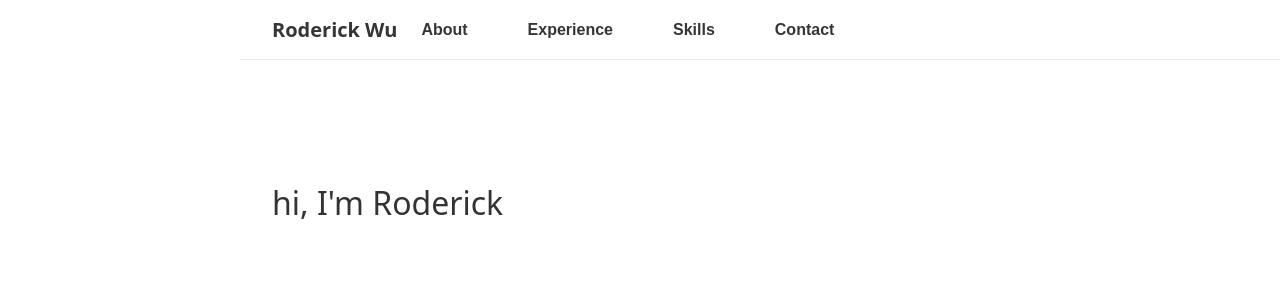
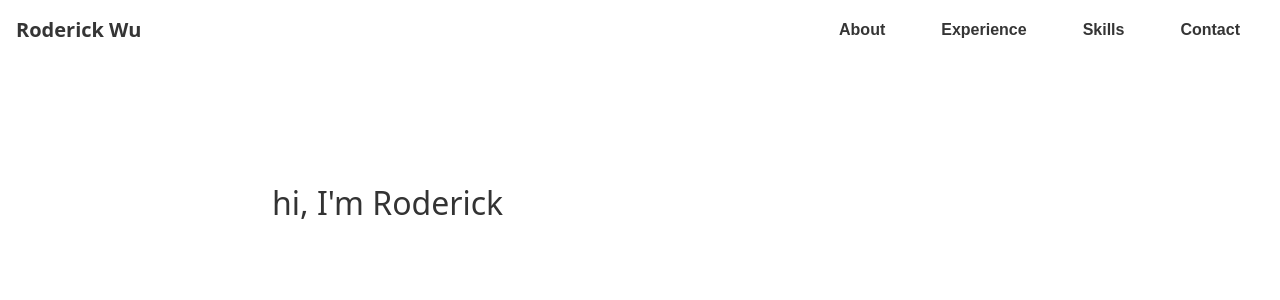
Before and after one commit to Roderick-Wu/Roderick-Wu.github.io, a Jekyll site: the page built from index.md, in a window 1280 px wide and 900 px high. Shown: the top 300 px of the window. Built offline with Jekyll 4.4.1, drawn with Linux system fonts in a browser that asks for light colours.

Commit message:
cleaner navigation/headers

```diff
--- a/assets/css/style.css
+++ b/assets/css/style.css
@@ -40,17 +40,19 @@ h1 {
 .nav-links {
   position: fixed;
   top: 0;
-  width: 100%;
+  left: 0;
+  right: 0;
   height: 60px;
   background: #ffffffcc;
   backdrop-filter: blur(4px);
   display: flex;
   align-items: center;
-  padding: 0 2rem;
+  justify-content: space-between;
+  padding: 0 1rem;
   box-sizing: border-box;
   z-index: 1000;
-  border-bottom: 1px solid #eee;
   overflow-x: auto;
+  gap: 1rem;
 }
 .nav-links button {
   background-color: #353535;
@@ -68,14 +70,15 @@ h1 {
   font-weight: bold;
   color: #353535;
   white-space: nowrap;
+  margin-right: auto;
 }
 .nav-buttons {
   display: flex;
+  gap: 0.5rem;
   flex-wrap: wrap;
-  gap: 0.75rem;
   justify-content: flex-end;
-  max-width: 100%;
   overflow-x: auto;
+  white-space: nowrap;
 }
 .nav-buttons button {
   background: none;
```
